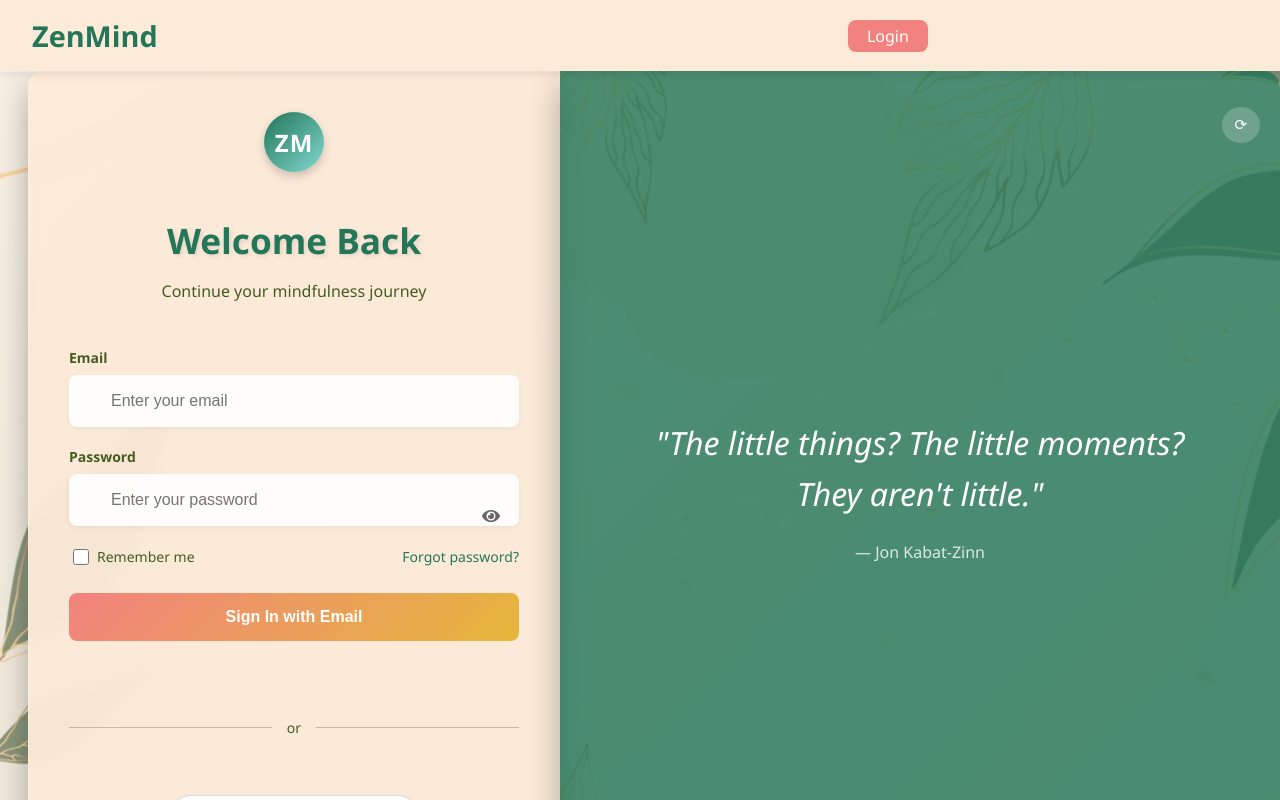
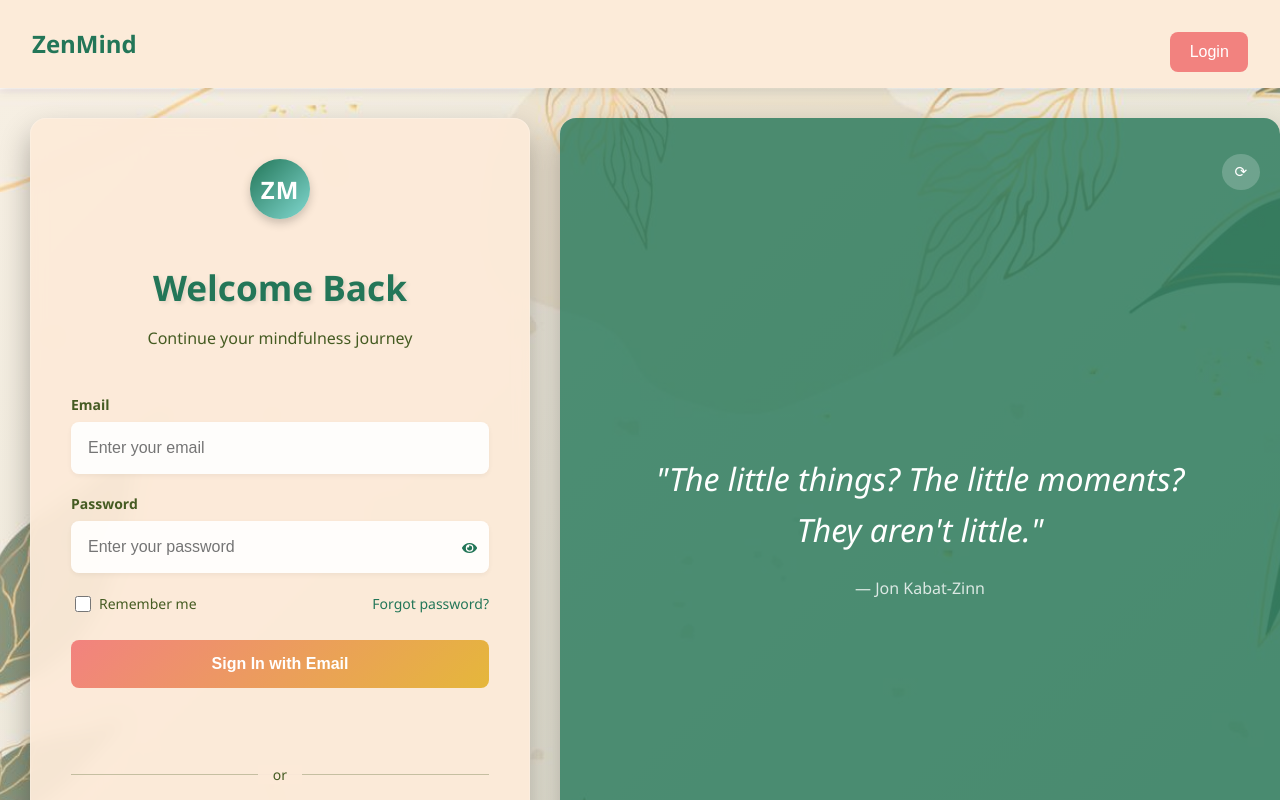
Before and after one commit to vaidikapadigela/ZenMindApp, a React (Create React App) app in the folder zenmind_frontend/: page /Login in a window 1280 px wide. Shown: the top 800 px of the page. Built offline with nearby package versions, Linux system fonts and the light colour scheme.

Commit message:
login and navbar css

```diff
--- a/zenmind_frontend/src/components/Login.css
+++ b/zenmind_frontend/src/components/Login.css
@@ -45,11 +45,11 @@
     flex: 1;
     padding: 40px;
     background-color: var(--card-background);
-    border-radius: 16px 0 0 16px;
+    border-radius: 16px;
     box-shadow: 0 15px 30px rgba(0, 0, 0, 0.3);
     backdrop-filter: blur(8px);
     border: 1px solid rgba(255, 255, 255, 0.2);
-    margin: auto 0 auto auto;
+    margin: 30px 10px 40px 30px;
     max-width: 450px;
     width: 100%;
     position: relative;
@@ -57,8 +57,6 @@
     opacity: 0;
     transform: translateX(20px);
     transition: opacity 0.8s ease, transform 0.8s ease;
-    overflow: auto;
-    max-height: 100vh;
     display: flex;
     flex-direction: column;
   }
@@ -140,7 +138,7 @@
 
   .form-group input {
     width: 100%;
-    padding: 15px 40px 15px 40px;
+    padding: 15px;
     border: 2px solid transparent;
     border-radius: 8px;
     font-size: 16px;
@@ -148,6 +146,10 @@
     background-color: rgba(255, 255, 255, 0.9);
     box-sizing: border-box;
     box-shadow: 0 2px 5px rgba(0, 0, 0, 0.05);
+  }
+
+  .input-with-icon input {
+    padding-right: 50px !important;
   }
 
   .form-group input:focus {
@@ -379,7 +381,7 @@
     color: white;
     width: 40%;
     padding: 40px;
-    border-radius: 0 16px 16px 0;
+    border-radius: 16px;
     box-shadow: 0 15px 30px rgba(0, 0, 0, 0.3);
     position: relative;
     z-index: 1;
@@ -387,6 +389,7 @@
     transform: translateX(-20px);
     transition: opacity 0.8s ease, transform 0.8s ease;
     overflow: hidden;
+    margin: 30px 0 40px 20px;
   }
 
   .login-quote.fade-in {
@@ -552,39 +555,45 @@
   /* Password toggle inside input */
   .password-toggle {
     position: absolute;
-    right: 10px;
+    right: 12px;
     top: 50%;
+    /* bottom: 10%; */
     transform: translateY(-50%);
-    background: none;
-    border: none;
-    cursor: pointer;
-    color: var(--header-color);
-    font-weight: 600;
-    width: 36px;
-    height: 36px;
+     background: none !important;
+  border: none !important;
+  box-shadow: none !important;
+  outline: none !important;
+  padding: 0 !important;
     display: flex;
     align-items: center;
     justify-content: center;
-    padding: 6px;
-    border-radius: 6px;
-    line-height: 1;
-    /* Prevent any transform or size transitions that could move layout on hover */
-    transition: box-shadow 0.12s ease;
+    color: var(--header-color);
+    transition: color 0.2s ease;
   }
 
-  .password-toggle:focus {
+  /* .password-toggle:hover {
+    color: #333;
+  } */
+
+  /* .password-toggle svg {
+    width: 18px;
+    height: 18px;
+  } */
+
+  /* .password-toggle:focus {
     outline: none;
     box-shadow: 0 0 0 3px rgba(35, 118, 88, 0.12);
-  }
+  } */
 
   .password-toggle:hover,
   .password-toggle:active {
-    /* keep the same vertical centering on hover/active to avoid shifting */
+
     transform: translateY(-50%);
   }
 
   .password-toggle svg {
-    display: block; /* avoid inline svg baseline shifts */
+    display: block;
+    margin-bottom: 30px; /* avoid inline svg baseline shifts */
   }
 
   /* Add this to your existing Login.css */
@@ -598,6 +607,7 @@
     max-width: 250px;
     padding: 12px 24px;
     background: white;
+    margin-top: 10px;
     border: 1px solid #dadce0;
     border-radius: 24px;
     font-family: 'Google Sans', 'Roboto', arial, sans-serif;
@@ -634,27 +644,7 @@
     margin: 16px 0;
   }
 
-.password-toggle {
-  background: none;
-  border: none;
-  cursor: pointer;
-  padding: 8px;
-  display: flex;
-  align-items: center;
-  justify-content: center;
-  color: #666;
-  transition: color 0.2s ease;
-}
-
-.password-toggle:hover {
-  color: #333;
-}
-
-.password-toggle svg {
-  width: 18px;
-  height: 18px;
-}
-.google-signin-button {
+  /* .google-signin-button {
     width: 100%;
     padding: 12px;
     background: white;
@@ -670,7 +660,7 @@
     gap: 12px;
     transition: background-color 0.2s, box-shadow 0.2s;
     margin-bottom: 16px;
-}
+  } */
 
   .google-signin-button:hover:not(:disabled) {
     background: #f8f9fa;
--- a/zenmind_frontend/src/components/Navbar.css
+++ b/zenmind_frontend/src/components/Navbar.css
@@ -1,53 +1,67 @@
-.navbar {
+.zen-navbar {
   background-color: var(--card-background);
   padding: 1rem 2rem;
   box-shadow: 0 2px 10px rgba(0, 0, 0, 0.1);
   position: sticky;
   top: 0;
   z-index: 1000;
-  display: grid;
-  grid-template-columns: 1fr 2fr 1fr;
+  display: flex;
+  justify-content: space-between;
   align-items: center;
   gap: 2rem;
+  position: relative;
 }
 
 /* === Brand === */
-.navbar-brand {
+.zen-navbar__brand {
   display: flex;
   align-items: center;
   justify-content: flex-start;
 }
 
-.navbar-logo {
+.zen-navbar__logo {
   color: var(--header-color);
-  font-size: 1.8rem;
+  font-size: 1.5rem;
   font-weight: bold;
   text-decoration: none;
   transition: color 0.3s ease;
+  line-height: 1;
+  display: flex;
+  align-items: center;
 }
 
-.navbar-logo:hover {
+.zen-navbar__logo:hover {
   color: var(--primary-button);
 }
 
 /* === Menu Layout === */
-.navbar-menu {
-  display: contents;
+.zen-navbar__menu {
+  display: flex;
+  align-items: center;
+  justify-content: space-between;
+  flex: 1;
+  gap: 2rem;
+  margin: 0 auto;
+  max-width: 1200px;
 }
 
 /* === Center: Mindful / Productive / Games === */
-.navbar-center {
+.zen-navbar__center {
   display: flex;
   justify-content: center;
   align-items: center;
   gap: 2rem;
+  flex: 1;
+  position: absolute;
+  left: 50%;
+  transform: translateX(-50%);
 }
 
-.navbar-dropdown {
+.zen-navbar__dropdown {
   position: relative;
 }
 
-.dropdown-toggle {
+.zen-navbar__dropdown-toggle {
   background: none;
   border: none;
   color: var(--text-color);
@@ -61,22 +75,22 @@
 }
 
 /* Remove hover color on center options */
-.dropdown-toggle:hover {
+.zen-navbar__dropdown-toggle:hover {
   color: var(--text-color);
 }
 
 /* Arrow rotation */
-.arrow {
+.zen-navbar__arrow {
   font-size: 0.8rem;
   transition: transform 0.2s ease;
 }
 
-.arrow.open {
+.zen-navbar__arrow--open {
   transform: rotate(180deg);
 }
 
 /* Dropdown Menu */
-.dropdown-menu {
+.zen-navbar__dropdown-menu {
   position: absolute;
   top: 2.5rem;
   left: 0;
@@ -88,10 +102,10 @@
   padding: 0.5rem 0;
   min-width: 160px;
   z-index: 1000;
-  animation: fadeIn 0.2s ease-in-out;
+  animation: zen-fadeIn 0.2s ease-in-out;
 }
 
-.dropdown-item {
+.zen-navbar__dropdown-item {
   text-decoration: none;
   color: var(--text-color);
   padding: 0.6rem 1rem;
@@ -99,28 +113,27 @@
 }
 
 /* Keep dropdown item hover subtle */
-.dropdown-item:hover {
+.zen-navbar__dropdown-item:hover {
   background-color: var(--background-color2);
   color: var(--text-color);
 }
 
 /* === Right: Profile + Logout Buttons === */
-.navbar-right {
+.zen-navbar__right {
   display: flex;
   align-items: center;
   justify-content: flex-end;
-  gap: 0.8rem; /* balanced spacing */
+  gap: 0.8rem;
   white-space: nowrap;
-  flex-direction: row;
+  margin-left: auto;
 }
 
-.navbar-right a {
+.zen-navbar__right a {
   text-decoration: none;
 }
 
-/* Profile + Logout Buttons */
-.profile-button,
-.logout-button {
+/* Unified Button Style */
+.zen-navbar__btn {
   display: inline-flex;
   align-items: center;
   justify-content: center;
@@ -135,17 +148,17 @@
   text-decoration: none;
   transition: background 0.3s ease, transform 0.2s ease;
   line-height: 1;
-  vertical-align: middle; /* ensures both align perfectly */
+  height: 40px;
+  box-sizing: border-box;
 }
 
-.profile-button:hover,
-.logout-button:hover {
+.zen-navbar__btn:hover {
   background-color: var(--header-color);
   transform: translateY(-1px);
 }
 
 /* === Mobile Menu Toggle === */
-.navbar-toggle {
+.zen-navbar__toggle {
   display: none;
   background: none;
   border: none;
@@ -153,7 +166,7 @@
   padding: 0.5rem;
 }
 
-.hamburger {
+.zen-navbar__hamburger {
   display: block;
   width: 24px;
   height: 2px;
@@ -162,8 +175,8 @@
   transition: all 0.3s ease;
 }
 
-.hamburger::before,
-.hamburger::after {
+.zen-navbar__hamburger::before,
+.zen-navbar__hamburger::after {
   content: '';
   position: absolute;
   width: 24px;
@@ -172,31 +185,32 @@
   transition: all 0.3s ease;
 }
 
-.hamburger::before {
+.zen-navbar__hamburger::before {
   top: -8px;
 }
 
-.hamburger::after {
+.zen-navbar__hamburger::after {
   bottom: -8px;
 }
 
 /* === Animations === */
-@keyframes fadeIn {
+@keyframes zen-fadeIn {
   from { opacity: 0; transform: translateY(-5px); }
   to { opacity: 1; transform: translateY(0); }
 }
 
 /* === Responsive === */
 @media (max-width: 768px) {
-  .navbar {
-    grid-template-columns: 1fr;
+  .zen-navbar {
+    flex-direction: column;
+    align-items: stretch;
   }
 
-  .navbar-menu {
+  .zen-navbar__menu {
     display: none;
   }
 
-  .navbar-menu.active {
+  .zen-navbar__menu--active {
     display: flex;
     flex-direction: column;
     align-items: center;
@@ -205,15 +219,15 @@
     gap: 1rem;
   }
 
-  .navbar-right {
+  .zen-navbar__right {
     flex-direction: row;
-    justify-content: right;
+    justify-content: flex-end;
     width: 100%;
+    margin-left: 0;
   }
 
-  .profile-button,
-  .logout-button {
+  .zen-navbar__btn {
     width: auto;
-    text-align: right;
+    text-align: center;
   }
 }
--- a/zenmind_frontend/src/components/Navbar.js
+++ b/zenmind_frontend/src/components/Navbar.js
@@ -19,61 +19,61 @@ const Navbar = () => {
     window.location.href = "/";
   };
 
-  // 🧠 Close dropdown automatically when route changes
+  // Close dropdown automatically when route changes
   useEffect(() => {
     setActiveDropdown(null);
   }, [location.pathname]);
 
   return (
-    <nav className="navbar">
+    <nav className="zen-navbar">
       {/* === LEFT: Brand === */}
-      <div className="navbar-brand">
-        <Link to="/" className="navbar-logo">
+      <div className="zen-navbar__brand">
+        <Link to="/" className="zen-navbar__logo">
           ZenMind
         </Link>
 
         <button
-          className="navbar-toggle"
+          className="zen-navbar__toggle"
           onClick={toggleMenu}
           aria-expanded={isMenuOpen}
         >
-          <span className="hamburger"></span>
+          <span className="zen-navbar__hamburger"></span>
         </button>
       </div>
 
       {/* === CENTER + RIGHT === */}
-      <div className={`navbar-menu ${isMenuOpen ? "active" : ""}`}>
+      <div className={`zen-navbar__menu ${isMenuOpen ? "zen-navbar__menu--active" : ""}`}>
         {/* === CENTER: Mindful / Productive / Games === */}
         {isLoggedIn && (
-          <div className="navbar-center">
+          <div className="zen-navbar__center">
             {/* Mindful Dropdown */}
-            <div className="navbar-dropdown">
+            <div className="zen-navbar__dropdown">
               <button
-                className="dropdown-toggle"
+                className="zen-navbar__dropdown-toggle"
                 onClick={() => toggleDropdown("mindful")}
               >
                 Mindful{" "}
                 <FaChevronDown
-                  className={`arrow ${
-                    activeDropdown === "mindful" ? "open" : ""
+                  className={`zen-navbar__arrow ${
+                    activeDropdown === "mindful" ? "zen-navbar__arrow--open" : ""
                   }`}
                 />
               </button>
               {activeDropdown === "mindful" && (
-                <div className="dropdown-menu">
-                  <Link to="/WorryRelease" className="dropdown-item">
+                <div className="zen-navbar__dropdown-menu">
+                  <Link to="/WorryRelease" className="zen-navbar__dropdown-item">
                     Worry Release
                   </Link>
-                  <Link to="/GratitudeLog" className="dropdown-item">
+                  <Link to="/GratitudeLog" className="zen-navbar__dropdown-item">
                     Gratitude Log
                   </Link>
-                  <Link to="/Journaling" className="dropdown-item">
+                  <Link to="/Journaling" className="zen-navbar__dropdown-item">
                     Journal
                   </Link>
-                  <Link to="/Soundscape" className="dropdown-item">
+                  <Link to="/Soundscape" className="zen-navbar__dropdown-item">
                     Soundscape
                   </Link>
-                  <Link to="/Meditation-timer" className="dropdown-item">
+                  <Link to="/Meditation-timer" className="zen-navbar__dropdown-item">
                     Meditation Timer
                   </Link>
                 </div>
@@ -81,24 +81,24 @@ const Navbar = () => {
             </div>
 
             {/* Productive Dropdown */}
-            <div className="navbar-dropdown">
+            <div className="zen-navbar__dropdown">
               <button
-                className="dropdown-toggle"
+                className="zen-navbar__dropdown-toggle"
                 onClick={() => toggleDropdown("productive")}
               >
                 Productive{" "}
                 <FaChevronDown
-                  className={`arrow ${
-                    activeDropdown === "productive" ? "open" : ""
+                  className={`zen-navbar__arrow ${
+                    activeDropdown === "productive" ? "zen-navbar__arrow--open" : ""
                   }`}
                 />
               </button>
               {activeDropdown === "productive" && (
-                <div className="dropdown-menu">
-                  <Link to="/Todo" className="dropdown-item">
+                <div className="zen-navbar__dropdown-menu">
+                  <Link to="/Todo" className="zen-navbar__dropdown-item">
                     To-Do
                   </Link>
-                  <Link to="/PomodoroTimer" className="dropdown-item">
+                  <Link to="/PomodoroTimer" className="zen-navbar__dropdown-item">
                     Pomodoro Timer
                   </Link>
 
@@ -107,42 +107,42 @@ const Navbar = () => {
             </div>
 
             {/* Games Dropdown */}
-            <div className="navbar-dropdown">
+            <div className="zen-navbar__dropdown">
               <button
-                className="dropdown-toggle"
+                className="zen-navbar__dropdown-toggle"
                 onClick={() => toggleDropdown("games")}
               >
                 Games{" "}
                 <FaChevronDown
-                  className={`arrow ${
-                    activeDropdown === "games" ? "open" : ""
+                  className={`zen-navbar__arrow ${
+                    activeDropdown === "games" ? "zen-navbar__arrow--open" : ""
                   }`}
                 />
               </button>
               {activeDropdown === "games" && (
-                <div className="dropdown-menu">
-                  <Link to="/ZenMemoryGame" className="dropdown-item">
+                <div className="zen-navbar__dropdown-menu">
+                  <Link to="/ZenMemoryGame" className="zen-navbar__dropdown-item">
                     Zen Memory
                   </Link>
-                  <Link to="/Sudoku" className="dropdown-item">
+                  <Link to="/Sudoku" className="zen-navbar__dropdown-item">
                     Sudoku
                   </Link>
-                  <Link to="/TicTacToe" className="dropdown-item">
+                  <Link to="/TicTacToe" className="zen-navbar__dropdown-item">
                     Tic Tac Toe
                   </Link>
-                  <Link to="/ColouringBook" className="dropdown-item">
+                  <Link to="/ColouringBook" className="zen-navbar__dropdown-item">
                     Scribble
                   </Link>
-                  <Link to="/BreakoutGame" className="dropdown-item">
+                  <Link to="/BreakoutGame" className="zen-navbar__dropdown-item">
                     Breakout Game
                   </Link>
-                  <Link to="/ClickerGame" className="dropdown-item">
+                  <Link to="/ClickerGame" className="zen-navbar__dropdown-item">
                     Clicker Game
                   </Link>
-                  <Link to="/Game2048" className="dropdown-item">
+                  <Link to="/Game2048" className="zen-navbar__dropdown-item">
                     2048
                   </Link>
-                  <Link to="/MazeGame" className="dropdown-item">
+                  <Link to="/MazeGame" className="zen-navbar__dropdown-item">
                     Maze Game
                   </Link>
                 </div>
@@ -152,19 +152,19 @@ const Navbar = () => {
         )}
 
         {/* === RIGHT: Profile + Logout === */}
-<div className="navbar-right">
+        <div className="zen-navbar__right">
           {isLoggedIn ? (
             <>
-      <Link to="/ProfilePage" className="profile-button">
-        Profile
+              <Link to="/ProfilePage">
+                <button className="zen-navbar__btn">Profile</button>
               </Link>
-      <button onClick={handleLogout} className="logout-button">
+              <button onClick={handleLogout} className="zen-navbar__btn">
                 Logout
               </button>
             </>
           ) : (
-    <Link to="/Login" className="logout-button">
-      Login
+            <Link to="/Login">
+              <button className="zen-navbar__btn">Login</button>
             </Link>
           )}
         </div>
```
Lines whose indentation alone changed are shown as unchanged.
